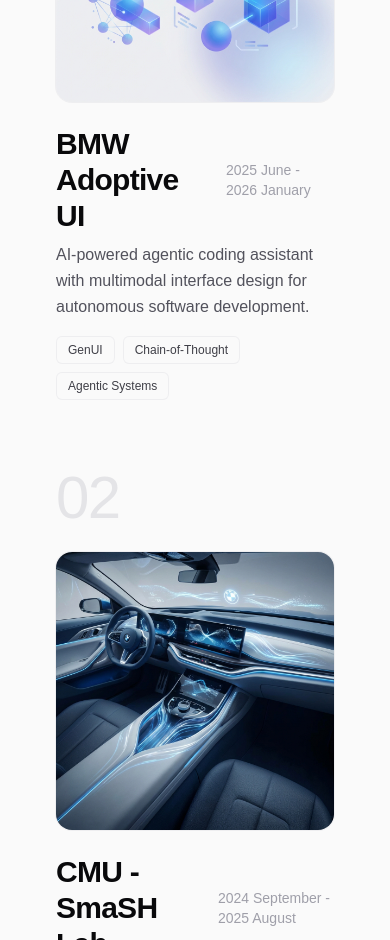
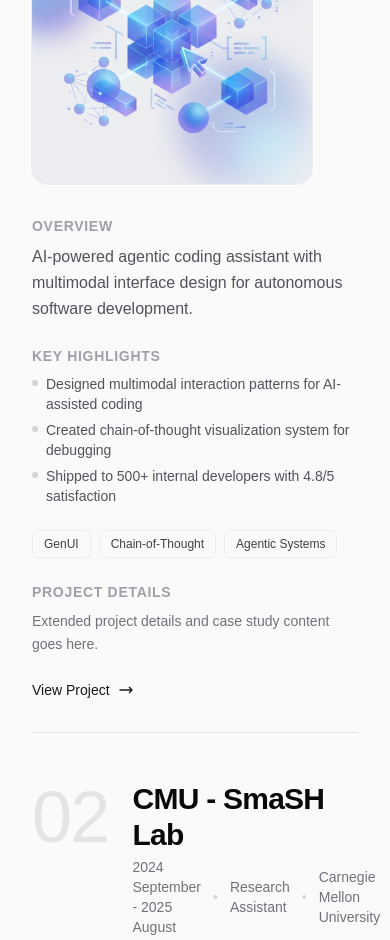
Before and after one commit to rinak01/MyPortfolio, a Next.js app: page / in a window 390 px wide. Shown: the part 1060-2000 px from the top of the page. Built offline with nearby package versions, Linux system fonts and the light colour scheme.

Commit message:
clean mode ui updated

```diff
--- a/app/page.tsx
+++ b/app/page.tsx
@@ -11,6 +11,14 @@
     tags: ["GenUI", "Chain-of-Thought", "Agentic Systems"],
     image: "/antigravity.png",
     link: "#",
+    role: "Lead Product Designer",
+    team: "BMW Group Technology Office",
+    highlights: [
+      "Designed multimodal interaction patterns for AI-assisted coding",
+      "Created chain-of-thought visualization system for debugging",
+      "Shipped to 500+ internal developers with 4.8/5 satisfaction"
+    ],
+    details: "Extended project details and case study content goes here.",
   },
   {
     title: "CMU - SmaSH Lab",
@@ -19,6 +27,14 @@
     tags: ["Adaptive Decision-Making", "Multimodal Voice Interface", "Semantic Filtering"],
     image: "/bmw-genui.png",
     link: "#",
+    role: "Research Assistant",
+    team: "Carnegie Mellon University",
+    highlights: [
+      "Developed semantic filtering algorithms for ambient speech detection",
+      "Built multimodal voice interface prototypes for user studies",
+      "Published findings at CHI 2025 conference"
+    ],
+    details: "Extended project details and case study content goes here.",
   },
   {
     title: "Emma's Jellyfish",
@@ -27,6 +43,14 @@
     tags: ["Personal Project", "Personal Agent", "LLM"],
     image: "/smash-lab.png",
     link: "#",
+    role: "Creator & Designer",
+    team: "Personal Project",
+    highlights: [
+      "Built custom LLM-powered personal assistant from scratch",
+      "Designed conversational UI with context-aware responses",
+      "Integrated with daily workflows and productivity tools"
+    ],
+    details: "Extended project details and case study content goes here.",
   },
 ];
 
@@ -215,34 +239,82 @@
                 <h2 className="text-2xl font-semibold text-zinc-950">Selected Work</h2>
                 <p className="text-sm text-zinc-400">{projects.length} Projects</p>
               </div>
-              <div className="flex flex-col gap-5">
+              <div className="flex flex-col gap-12">
                 {projects.map((project, index) => (
-                  <a key={project.title} href={project.link || "#"} className="group block cursor-pointer rounded-3xl p-6 transition-all duration-500 hover:shadow-[0_0_40px_rgba(0,0,0,0.08)] hover:bg-zinc-50/50">
-                    <article className="flex flex-col gap-6 md:flex-row md:items-start md:gap-8">
-                      <div className="flex-shrink-0">
-                        <span className="text-6xl font-light tracking-tight text-zinc-200 transition-colors duration-300 group-hover:text-zinc-300">{String(index + 1).padStart(2, "0")}</span>
-                      </div>
-                      <div className="flex-shrink-0 md:w-[307px]">
-                        <div className="overflow-hidden rounded-2xl bg-zinc-100 ring-1 ring-zinc-200/50 transition-all duration-500 group-hover:ring-zinc-300">
-                          <img src={project.image} alt={project.title} className="h-full w-full object-cover transition-transform duration-500 group-hover:scale-105" />
+                  <article key={project.title} className="flex flex-col gap-8">
+                    {/* Header: Number, Title, Year, Role, Team */}
+                    <div className="flex items-start gap-6">
+                      <span className="text-7xl font-light tracking-tight text-zinc-200">{String(index + 1).padStart(2, "0")}</span>
+                      <div className="flex flex-col gap-1">
+                        <h3 className="text-3xl font-semibold tracking-tight text-zinc-950">{project.title}</h3>
+                        <div className="flex items-center gap-3 text-sm text-zinc-500">
+                          <span>{project.year}</span>
+                          <span className="text-zinc-300">•</span>
+                          <span>{project.role}</span>
+                          <span className="text-zinc-300">•</span>
+                          <span>{project.team}</span>
                         </div>
                       </div>
-                      <div className="flex flex-1 flex-col gap-4">
+                    </div>
+
+                    {/* Two-column grid: Image + Details */}
+                    <div className="grid gap-8 md:grid-cols-[280px_1fr]">
+                      {/* Image (reduced 20%) */}
+                      <div className="flex-shrink-0">
+                        <div className="max-w-[280px] overflow-hidden rounded-2xl bg-zinc-100 ring-1 ring-zinc-200/50">
+                          <img src={project.image} alt={project.title} className="h-full w-full object-cover" />
+                        </div>
+                      </div>
+
+                      {/* Details column */}
+                      <div className="flex flex-col gap-6">
+                        {/* Overview */}
                         <div className="flex flex-col gap-2">
-                          <div className="flex items-center gap-3">
-                            <h3 className="text-3xl font-semibold tracking-tight text-zinc-950 transition-colors duration-300 group-hover:text-zinc-900">{project.title}</h3>
-                            <span className="text-sm font-medium text-zinc-400">{project.year}</span>
-                          </div>
+                          <h4 className="text-sm font-semibold uppercase tracking-wider text-zinc-400">Overview</h4>
                           <p className="text-base leading-relaxed text-zinc-600">{project.desc}</p>
                         </div>
+
+                        {/* Key Highlights */}
+                        <div className="flex flex-col gap-2">
+                          <h4 className="text-sm font-semibold uppercase tracking-wider text-zinc-400">Key Highlights</h4>
+                          <ul className="flex flex-col gap-1.5">
+                            {project.highlights.map((highlight, i) => (
+                              <li key={i} className="flex items-start gap-2 text-sm text-zinc-600">
+                                <span className="mt-1.5 h-1.5 w-1.5 flex-shrink-0 rounded-full bg-zinc-300" />
+                                {highlight}
+                              </li>
+                            ))}
+                          </ul>
+                        </div>
+
+                        {/* Tags */}
                         <div className="flex flex-wrap gap-2">
                           {project.tags.map((tag) => (
                             <span key={tag} className="rounded-md bg-zinc-50 px-3 py-1.5 text-xs font-medium text-zinc-700 ring-1 ring-inset ring-zinc-200/50">{tag}</span>
                           ))}
                         </div>
+
+                        {/* Project Details */}
+                        <div className="flex flex-col gap-2">
+                          <h4 className="text-sm font-semibold uppercase tracking-wider text-zinc-400">Project Details</h4>
+                          <p className="text-sm leading-relaxed text-zinc-500">{project.details}</p>
+                        </div>
+
+                        {/* View Project Link */}
+                        <a href={project.link || "#"} className="group inline-flex items-center gap-2 text-sm font-medium text-zinc-900 transition-colors hover:text-zinc-600">
+                          View Project
+                          <svg className="h-4 w-4 transition-transform group-hover:translate-x-1" fill="none" viewBox="0 0 24 24" stroke="currentColor" strokeWidth={2}>
+                            <path strokeLinecap="round" strokeLinejoin="round" d="M17 8l4 4m0 0l-4 4m4-4H3" />
+                          </svg>
+                        </a>
                       </div>
-                    </article>
-                  </a>
+                    </div>
+
+                    {/* Divider between projects */}
+                    {index < projects.length - 1 && (
+                      <div className="border-b border-zinc-200" />
+                    )}
+                  </article>
                 ))}
               </div>
             </section>
@@ -328,11 +400,10 @@
                     <stop offset="70%" stopColor="#FFFFFF" />
                     <stop offset="100%" stopColor="#FDF4FF" />
                   </radialGradient>
-                  <radialGradient id="highlightPeach" cx="60%" cy="30%" r="70%">
-                    <stop offset="0%" stopColor="#FFFFFF" />
-                    <stop offset="35%" stopColor="#FFFCFA" />
-                    <stop offset="70%" stopColor="#FFF9F5" />
-                    <stop offset="100%" stopColor="#FFF4ED" />
+                  <radialGradient id="highlightPeach" cx="65%" cy="25%" r="65%">
+                    <stop offset="0%" stopColor="#FFEDD5" />
+                    <stop offset="40%" stopColor="#FED7AA" />
+                    <stop offset="30%" stopColor="#FDBA74" />
                   </radialGradient>
                   <radialGradient id="highlightCreamy" cx="60%" cy="30%" r="70%">
                     <stop offset="0%" stopColor="#FFFFFF" />
@@ -448,7 +519,7 @@
                   <ellipse cx="780" cy="195" rx="68" ry="42" fill="url(#highlightPeach)" opacity="0.75" />
                   <ellipse cx="690" cy="195" rx="60" ry="38" fill="url(#highlightCreamy)" opacity="0.9" />
                   <ellipse cx="750" cy="185" rx="55" ry="36" fill="url(#highlightBright)" opacity="0.95" />
-                  <ellipse cx="620" cy="205" rx="65" ry="40" fill="url(#highlightBright)" opacity="0.1" />
+                  <ellipse cx="620" cy="205" rx="65" ry="40" fill="url(#highlightBright)" opacity="0.9" />
                   <ellipse cx="580" cy="200" rx="70" ry="42" fill="url(#highlightBright)" />
                   <ellipse cx="700" cy="170" rx="62" ry="38" fill="url(#highlightCreamy)" />
                   <ellipse cx="665" cy="178" rx="55" ry="35" fill="url(#highlightBright)" opacity="0.95" />
@@ -527,7 +598,24 @@
                   <ellipse cx="1100" cy="160" rx="24" ry="15" fill="#FFFBEB" opacity="0.9" />
                 </g>
 
-                </svg>
+                {/* ===== DISTANT SMALL CLOUDS (upper atmosphere) ===== */}
+                <g filter="url(#atmospheric)" opacity="0.2">
+                  <ellipse cx="200" cy="60" rx="60" ry="25" fill="url(#highlightCreamy)" />
+                  <ellipse cx="180" cy="55" rx="45" ry="20" fill="#FFFFFF" opacity="0.9" />
+                </g>
+                <g filter="url(#atmospheric)" opacity="0.2">
+                  <ellipse cx="1050" cy="45" rx="50" ry="22" fill="url(#highlightPeach)" opacity="0.8" />
+                  <ellipse cx="1040" cy="40" rx="38" ry="18" fill="#FFFFFF" opacity="0.85" />
+                </g>
+
+                {/* ===== LEFT SIDE ACCENT CLOUDS ===== */}
+                <g filter="url(#brushStroke)" opacity="0.8">
+                  <ellipse cx="150" cy="250" rx="100" ry="55" fill="url(#shadowLight)" />
+                  <ellipse cx="100" cy="240" rx="80" ry="45" fill="url(#highlightCreamy)" opacity="0.9" />
+                  <ellipse cx="180" cy="230" rx="70" ry="40" fill="url(#highlightBright)" opacity="0.85" />
+                  <ellipse cx="130" cy="220" rx="50" ry="30" fill="#FFFFFF" opacity="0.9" />
+                </g>
+              </svg>
             </div>
 
             {/* Dark Window Frame */}
```
